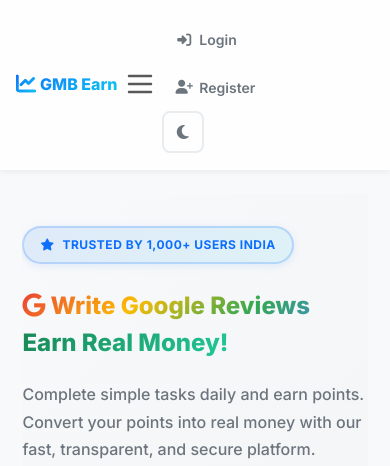
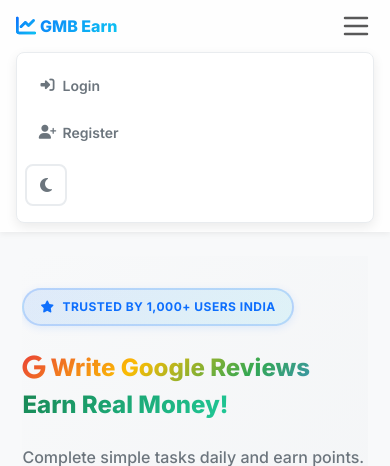
Before and after one commit to roushanbobdj1/GMB, a Flask app: page / in a window 390 px wide, after a click that opens the changed part. Shown: the top 466 px of the page. Run offline with Flask 3, Linux system fonts and the light colour scheme; some libraries are stand-ins or nearby versions.

Commit message:
Update base.html

```diff
--- a/templates/base.html
+++ b/templates/base.html
@@ -354,10 +354,10 @@
             box-shadow: var(--shadow-md);
         }
 
+        /* ✅ Hamburger menu drop-down fix */
         .navbar .container-fluid {
             min-width: 0;
-            flex-wrap: nowrap;
-            gap: 0.25rem;
+            flex-wrap: wrap; /* Ye wapas wrap par laya gaya hai taaki hamburger menu niche khul sake */
         }
 
         /* =========================================================
@@ -1760,7 +1760,7 @@
         }
 
         /* =========================================================
-           RESPONSIVE (FIXED MOBILE UI)
+           RESPONSIVE (FIXED MOBILE UI & MENU)
         ========================================================= */
 
         @media (max-width: 991.98px) {
@@ -1770,12 +1770,19 @@
             .nav-user-pill {
                 margin: 0.5rem 0;
             }
+
+            /* ✅ Hamburger Menu Dropdown Fix */
             .navbar-collapse {
                 max-height: calc(100vh - 100px);
                 overflow-y: auto;
-                padding-top: 0.5rem;
-                padding-bottom: 0.5rem;
-            }
+                background: var(--surface); /* Menu ka solid background */
+                border-radius: var(--radius-md);
+                padding: 0.5rem;
+                margin-top: 0.5rem;
+                border: 1px solid var(--border);
+                box-shadow: var(--shadow-md);
+            }
+
             .nav-link {
                 margin: 2px 0;
             }
@@ -2082,7 +2089,7 @@
             </button>
 
             <div
-                class="collapse navbar-collapse"
+                class="collapse navbar-collapse w-100"
                 id="navbarNav">
 
                 <ul class="navbar-nav ms-auto align-items-lg-center">
@@ -2224,16 +2231,16 @@
 
                     <!-- Tools -->
 
-                    <li class="nav-item d-flex align-items-center gap-2">
+                    <li class="nav-item d-flex align-items-center gap-2 mt-2 mt-lg-0 pb-2 pb-lg-0">
 
                         <button
                             type="button"
-                            class="btn btn-primary btn-sm"
+                            class="btn btn-primary btn-sm w-100 w-lg-auto"
                             id="installBtn">
 
                             <i class="fas fa-download"></i>
 
-                            <span class="d-none d-md-inline">
+                            <span>
                                 Install App
                             </span>
 
@@ -2241,7 +2248,7 @@
 
                         <button
                             type="button"
-                            class="theme-toggle"
+                            class="theme-toggle flex-shrink-0"
                             id="themeToggle"
                             aria-label="Toggle dark mode"
                             title="Toggle theme">
@@ -2361,12 +2368,13 @@
 
         </a>
 
+        <!-- ✅ Profile ki jagah Leaderboard button update kar diya gaya hai -->
         <a
-            href="/profile"
-            class="bottom-nav-item {% if request.path == '/profile' %}active{% endif %}">
-
-            <i class="fas fa-user"></i>
-            <span>Profile</span>
+            href="/leaderboard"
+            class="bottom-nav-item {% if request.path == '/leaderboard' %}active{% endif %}">
+
+            <i class="fas fa-trophy"></i>
+            <span>Rank</span>
 
         </a>
 
```
